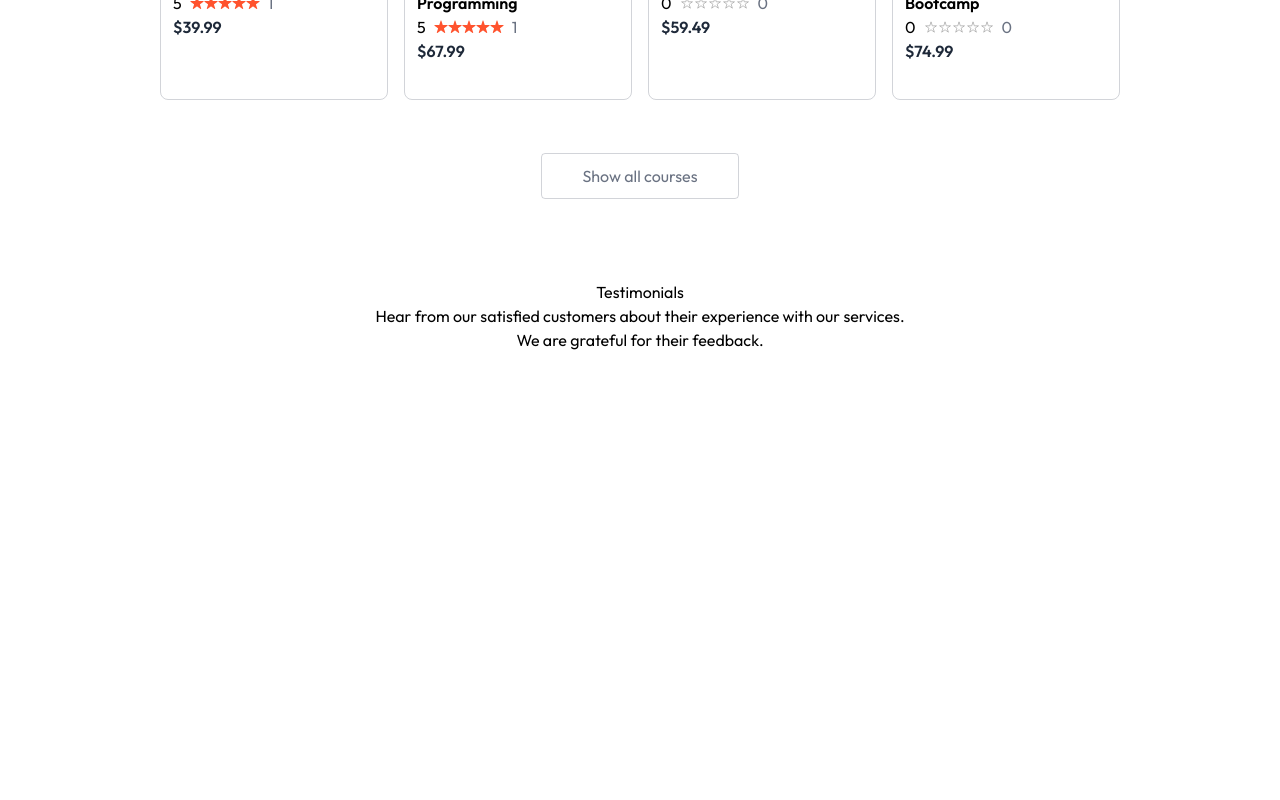
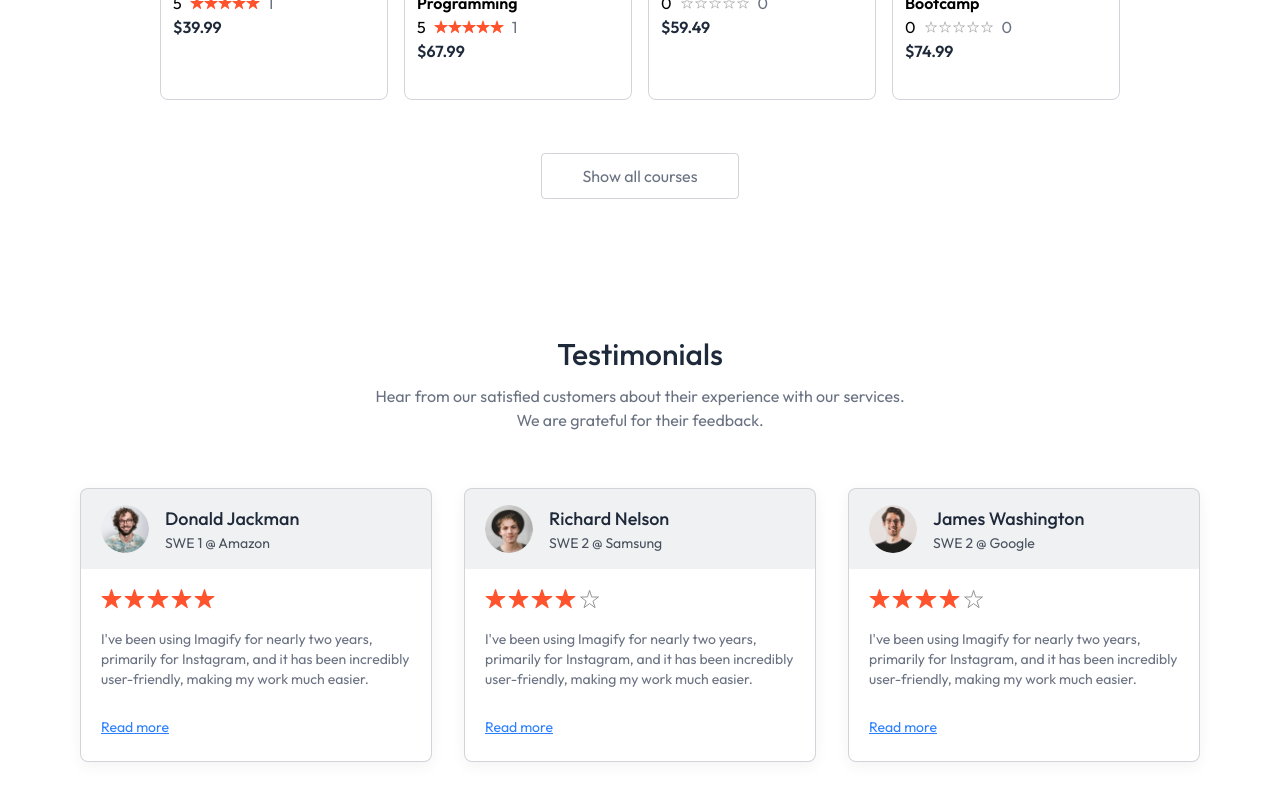
Before and after one commit to BanukaWeerapperuma/LMS_MERN-, a React (Vite) app in the folder LMS/client/: page / in a window 1280 px wide. Shown: the part 1216-2016 px from the top of the page. Before the commit the page ends 1568 px from the top, so only its background shows below. Built offline with nearby package versions, Linux system fonts and the light colour scheme; no server answers.

Commit message:
Testimonials (users comments)

```diff
--- a/LMS/client/src/components/student/TestimonialsSection.jsx
+++ b/LMS/client/src/components/student/TestimonialsSection.jsx
@@ -1,10 +1,39 @@
 import React from 'react'
+import { assets, dummyTestimonial } from '../../assets/assets'
+
+
 
 const TestimonialsSection = () => {
   return (
-    <div>
-      <h2>Testimonials</h2>
-      <p>Hear from our satisfied customers about their experience with our services. <br /> We are grateful for their feedback. </p>
+    <div className='py-14 px-8 md:px-0'>
+      <h2 className='text-3xl font-medium text-gray-800'>Testimonials</h2>
+      <p className='md:text-base text-gray-500 mt-3'>Hear from our satisfied customers about their experience with our services. <br /> We are grateful for their feedback. </p>
+
+      <div className='px-4 sm:px-10 lg:px-20'>
+        <div className='grid grid-cols-1 sm:grid-cols-2 lg:grid-cols-3 gap-8 mt-14'>
+          {dummyTestimonial.map((testimonial, index) => (
+            <div key={index} className='text-sm text-left border border-gray-500/30 rounded-lg pb-6 bg-white shadow-[0px_4px_15px_0px] shadow-black/5 overflow-hidden'>
+              <div className='flex gap-4 items-center px-5 py-4 bg-gray-500/10'>
+                <img className='w-12 h-12 rounded-full' src={testimonial.image} alt={testimonial.name} />
+                <div>
+                  <h1 className='text-lg font-medium text-gray-800'>{testimonial.name}</h1>
+                  <p className='text-gray-800/80'>{testimonial.role}</p>
+                </div>
+
+              </div>
+              <div className='p-5 pb-7'>
+                  <div className='flex gap-0.5'>
+                    {[...Array(5)].map((_, index) => (
+                      <img className='h-5' key={index} src={index < Math.floor(testimonial.rating) ? assets.star : assets.star_blank} alt="" />
+                    ))}
+                  </div>
+                  <p className='text-gray-500 mt-5'>{testimonial.feedback}</p>
+                </div>
+                <a href="#" className='text-blue-500 underline px-5'>Read more</a>
+            </div>
+          ))}
+        </div>
+      </div>
 
     </div>
   )
```
